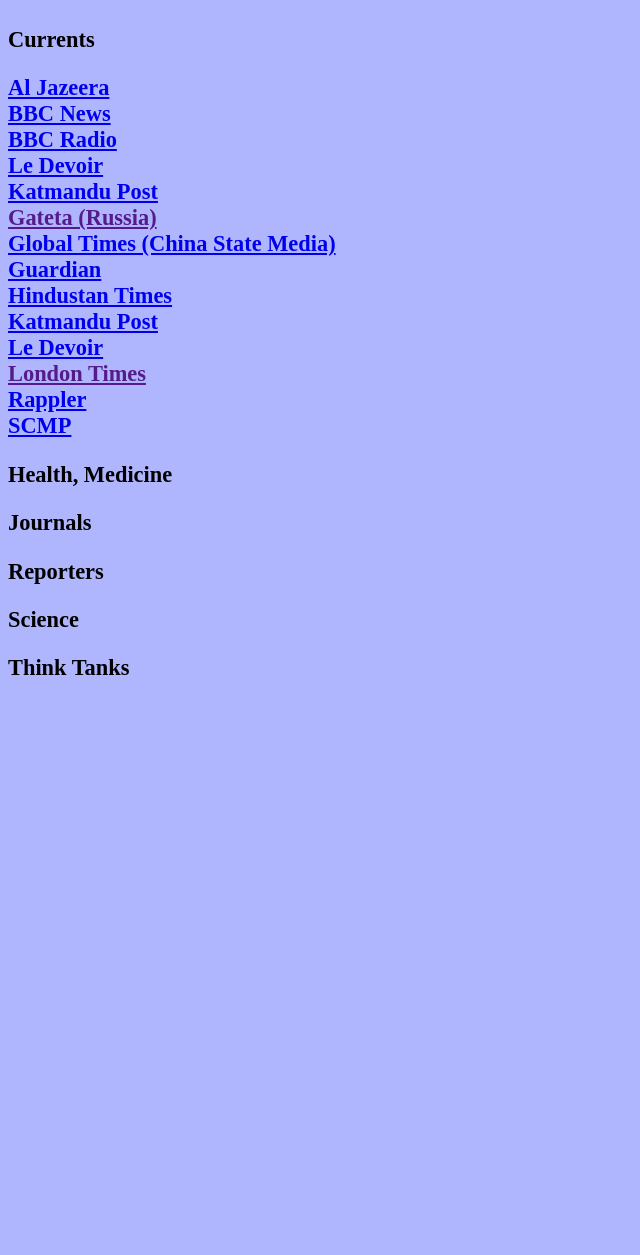
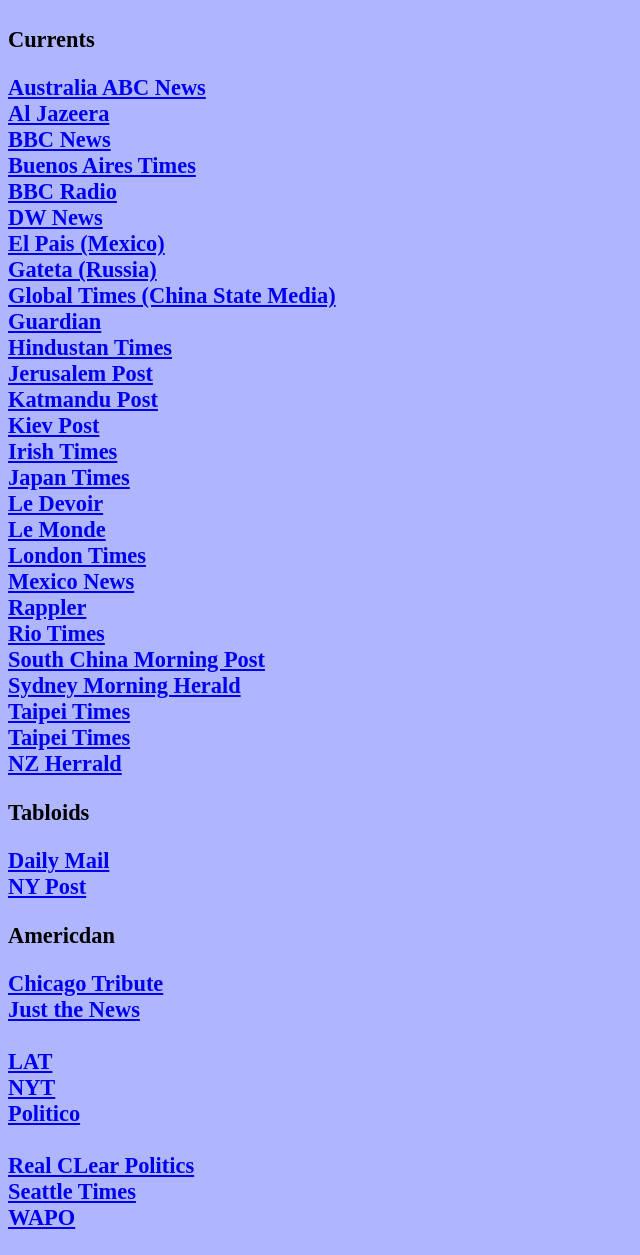
Before and after one commit to devcanute/devcanute.github.io, a plain HTML site: page my_src.html in a window 1280 px wide. Shown: the part 85-1340 px from the top of the page, without its empty margins (0-640 px from the left). Before the commit the page ends 800 px from the top, so only its background shows below. Drawn offline with Linux system fonts and the light colour scheme.

Commit message:
Add files via upload

```diff
--- a/my_src.html
+++ b/my_src.html
@@ -13,21 +13,51 @@
 <h1>Sources</h1>
 
 <p>Currents</p>
+<a href="https://www.abc.net.au/news/world">Australia ABC News</a><br />
 <a href="https://www.aljazeera.com/middle-east/">Al Jazeera</a><br />
 <a href="https://www.bbc.com/news/world/middle_east">BBC News</a><br />
+<a href="https://www.batimes.com.ar/">Buenos Aires Times</a><br />
 <a href="https://www.bbc.co.uk/sounds/schedules/bbc_radio_four_extra">BBC Radio</a><br />
-<a href="https://www.ledevoir.com/">Le Devoir</a><br />
-<a href="https://kathmandupost.com/">Katmandu Post</a><br />
-<a href="">Gateta (Russia)</a><br />
+<a href="https://www.dw.com/en/top-stories/s-9097">DW News</a><br />
+<a href="https://english.elpais.com/news/mexico/">El Pais (Mexico)</a><br />
+<a href="https://www.gazeta.ru/">Gateta (Russia)</a><br />
 <a href="https://www.globaltimes.cn/">Global Times (China State Media)</a><br />
 <a href="https://www.theguardian.com/us">Guardian</a><br />
 <a href="https://www.hindustantimes.com/">Hindustan Times</a><br />
+<a href="https://www.jpost.com/">Jerusalem Post</a><br />
 <a href="https://kathmandupost.com/">Katmandu Post</a><br />
+<a href="https://www.kyivpost.com/">Kiev Post</a><br />
+<a href="https://www.irishtimes.com/">Irish Times</a><br />
+<a href="https://www.japantimes.co.jp">Japan Times</a><br />
 <a href="https://www.ledevoir.com/">Le Devoir</a><br />
-<a href="">London Times</a><br />
+<a href="https://www.lemonde.fr/en/#">Le Monde</a><br />
+<a href="https://www.thetimes.co.uk/">London Times</a><br />
+<a href="https://mexiconewsdaily.com//">Mexico News</a><br />
+
 <a href="https://www.rappler.com/">Rappler</a><br />
-<a href="https://www.scmp.com/">SCMP</a><br />
+<a href="https://www.riotimesonline.com/">Rio Times</a><br />
+<a href="https://www.scmp.com/">South China Morning Post</a><br />
+<a href="https://www.smh.com.au/">Sydney Morning Herald</a><br />
+<a href="https://www.taipeitimes.com/">Taipei Times</a><br />
+<a href="https://timesofindia.indiatimes.com/">Taipei Times</a><br />
+<a href="https://www.nzherald.co.nz/">NZ Herrald</a><br />
 
+<p>Tabloids</p>
+<a href="https://www.dailymail.co.uk/ushome/index.html">Daily Mail</a><br />
+<a href="https://nypost.com/">NY Post</a><br />
+
+
+<p>Americdan</p>
+
+<a href="https://www.chicagotribune.com/">Chicago Tribute</a><br />
+<a href="https://justthenews.com/">Just the News</a><br /><br />
+<a href="https://www.latimes.com/">LAT</a><br />
+<a href="https://www.nytimes.com/section/todayspaper">NYT</a><br />
+<a href="https://www.politico.com/">Politico</a><br /><br />
+<a href="https://www.realclearpolitics.com/">Real CLear Politics</a><br />
+<a href="https://www.seattletimes.com/todays-paper/">Seattle Times</a><br />
+<a href="https://www.washingtonpost.com/">WAPO</a><br />
+<br />
 
 
 <p>Health, Medicine</p>
@@ -43,6 +73,7 @@
 
 <p>Think Tanks</p>
 
+<p>Business</p>
 
 </body>
 
```
